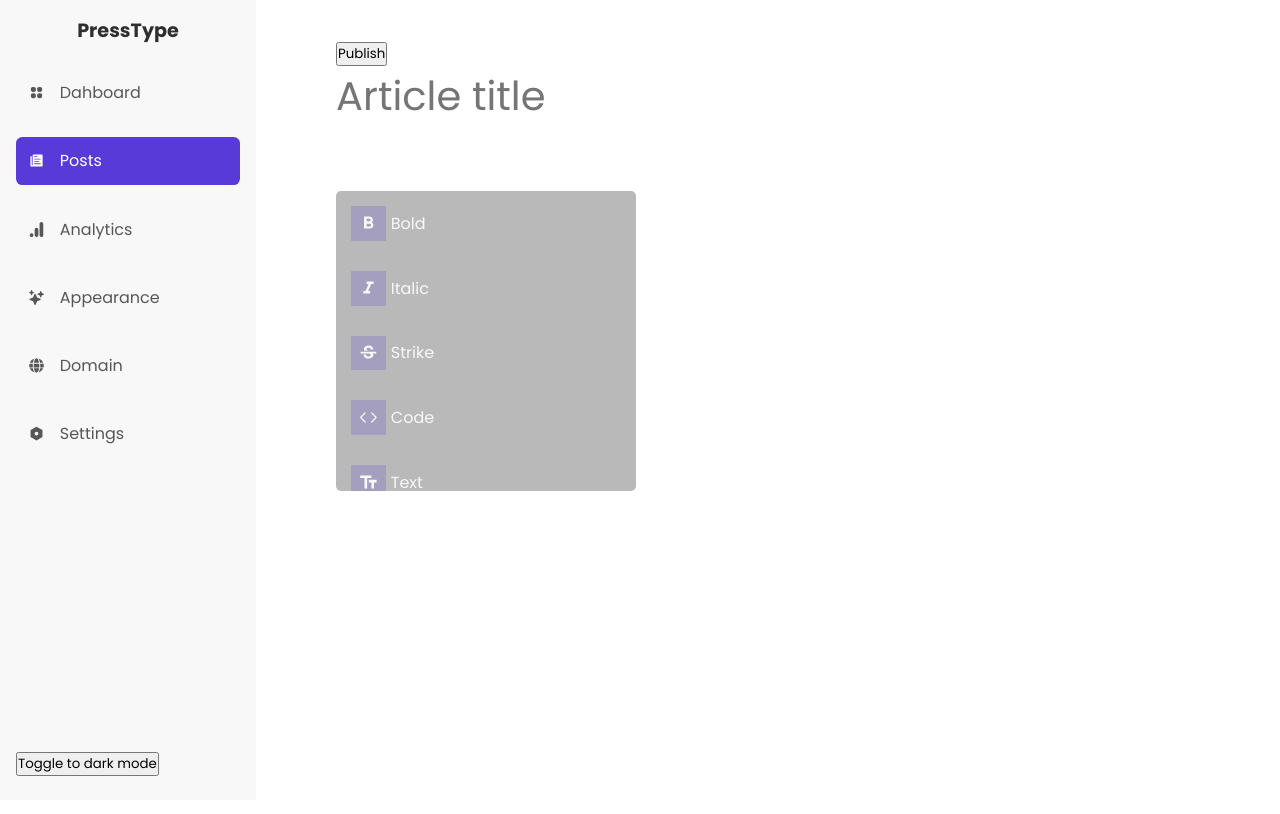
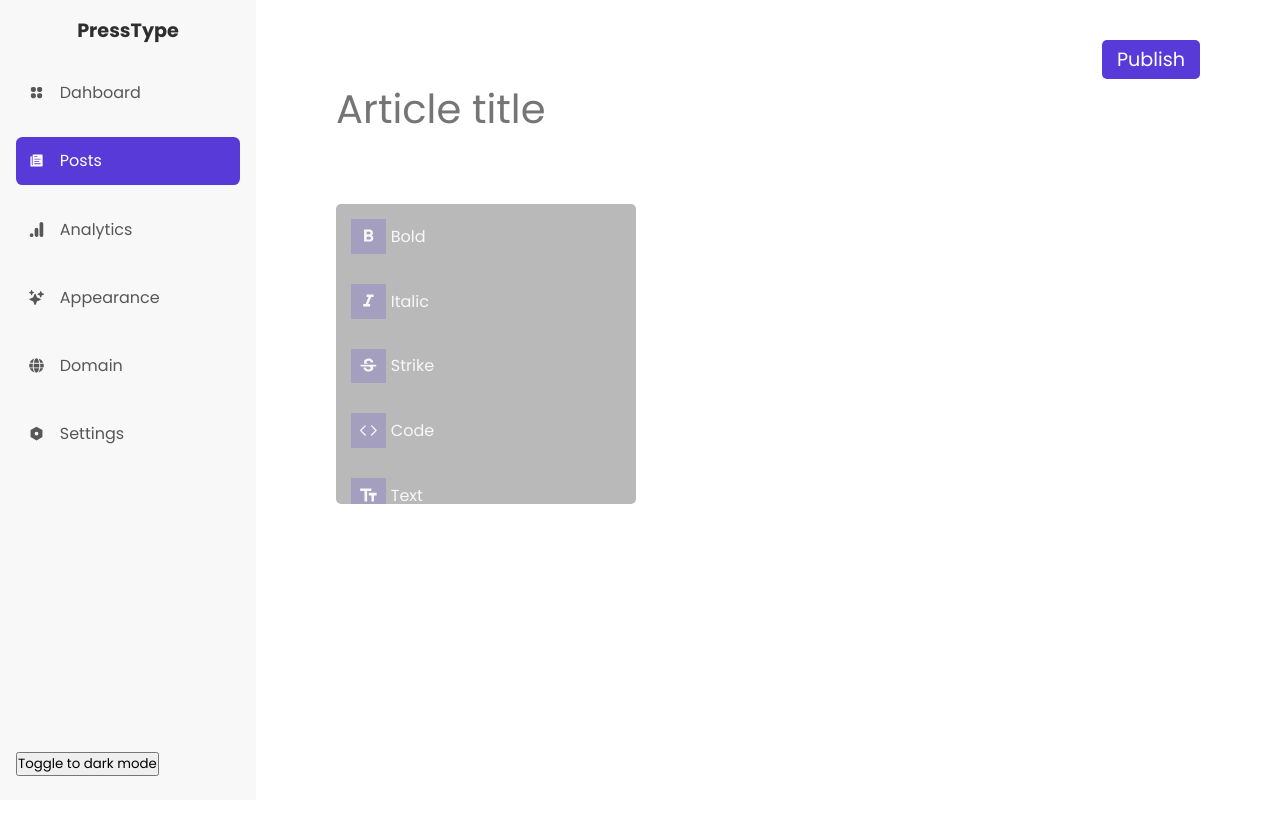
Before and after one commit to akinloluwami/presstype, a Next.js app: page /posts/new in a window 1280 px wide. Shown: the top 814 px of the page. Built offline with nearby package versions, Linux system fonts and the light colour scheme.

Commit message:
styled publish button

```diff
--- a/components/dashboard/posts/NewPostHeader/styles.module.scss
+++ b/components/dashboard/posts/NewPostHeader/styles.module.scss
@@ -0,0 +1,15 @@
+@import "../../../../styles/variables.scss";
+
+.new_post_header {
+  display: flex;
+  justify-content: flex-end;
+  button {
+    outline: none;
+    border: none;
+    background-color: $accent-base;
+    color: $white-base;
+    font-size: 1.2rem;
+    padding: 5px 15px;
+    border-radius: 5px;
+  }
+}
```
